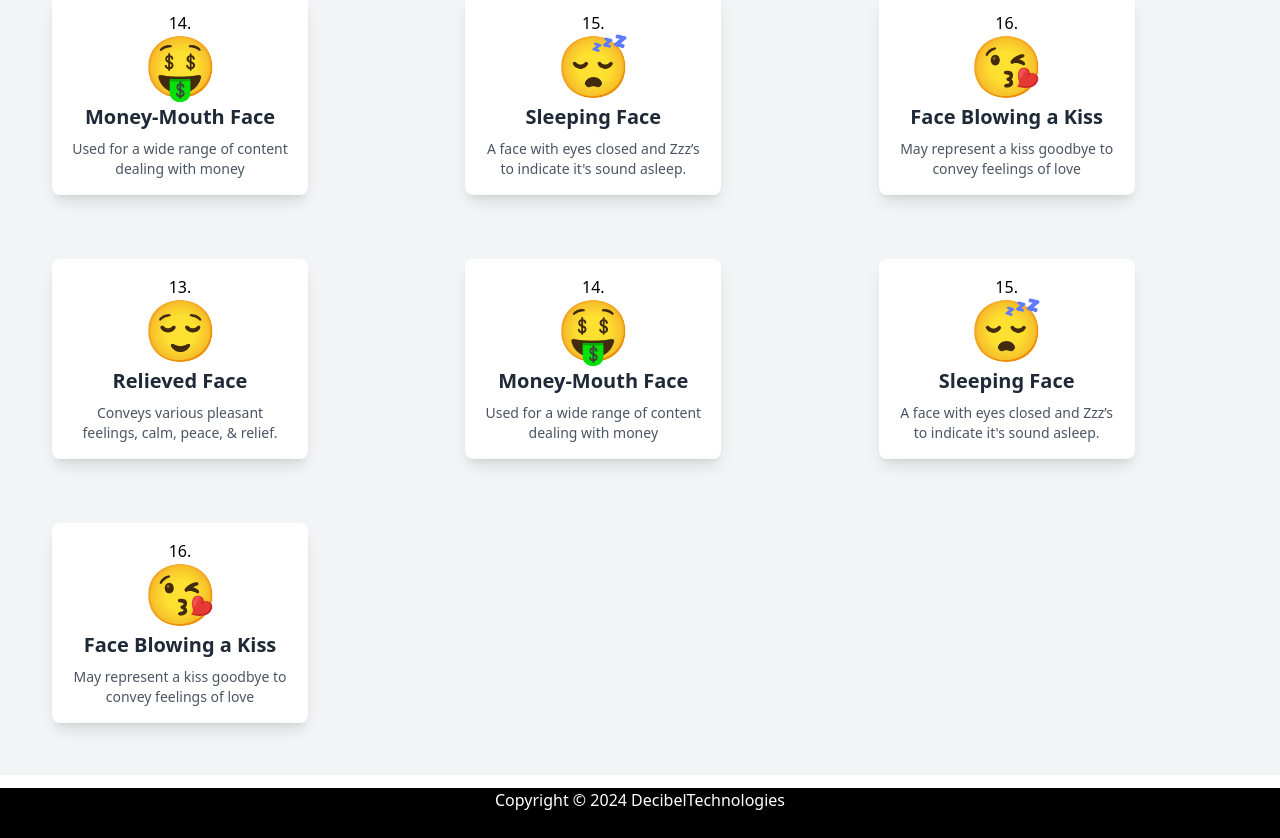
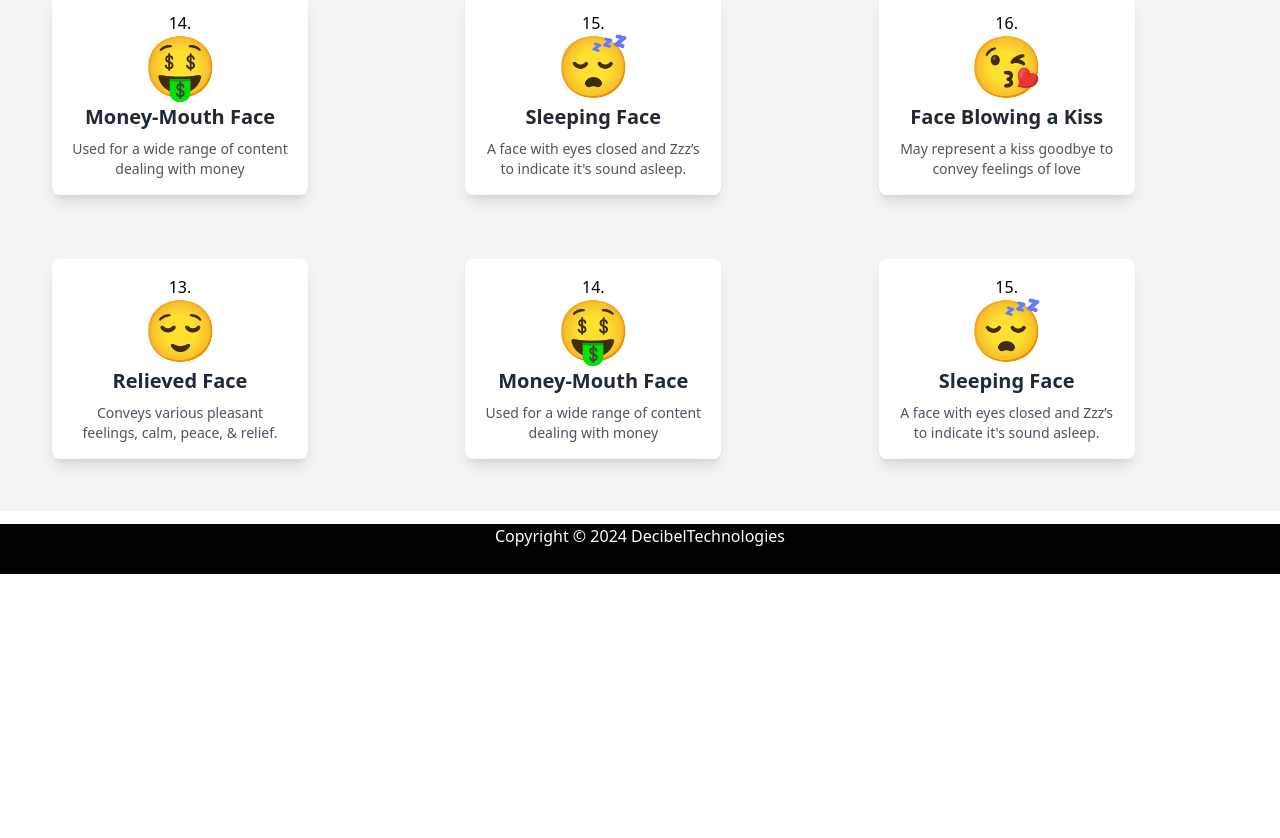
Before and after one commit to realkendo/reactBoiler, a React (Vite) app: page / in a window 1280 px wide. Shown: the part 1370-2208 px from the top of the page. After the commit the page ends 1944 px from the top, so only its background shows below. Built offline with nearby package versions, Linux system fonts and the light colour scheme.

Commit message:
cleaning 2

```diff
--- a/src/emojipedia.js
+++ b/src/emojipedia.js
@@ -52,13 +52,7 @@ const emojipedia = [
   emoji: '😴',
   name: 'Sleeping Face',
   meaning: 'A face with eyes closed and Zzz’s to indicate it\'s sound asleep.',
-},
-{
-  id:16,
-  emoji: '😘',
-  name: 'Face Blowing a Kiss',
-  meaning: ' May represent a kiss goodbye to convey feelings of love '
-},
+}
 ];
 
 
```
